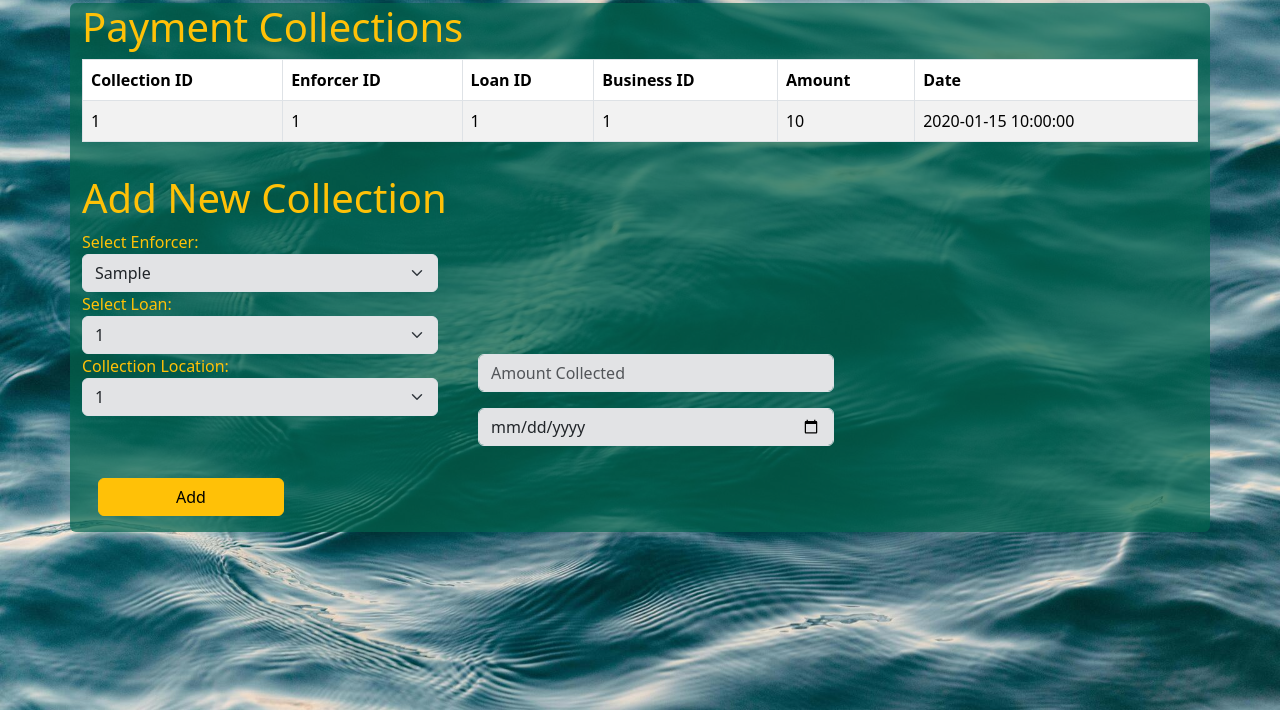
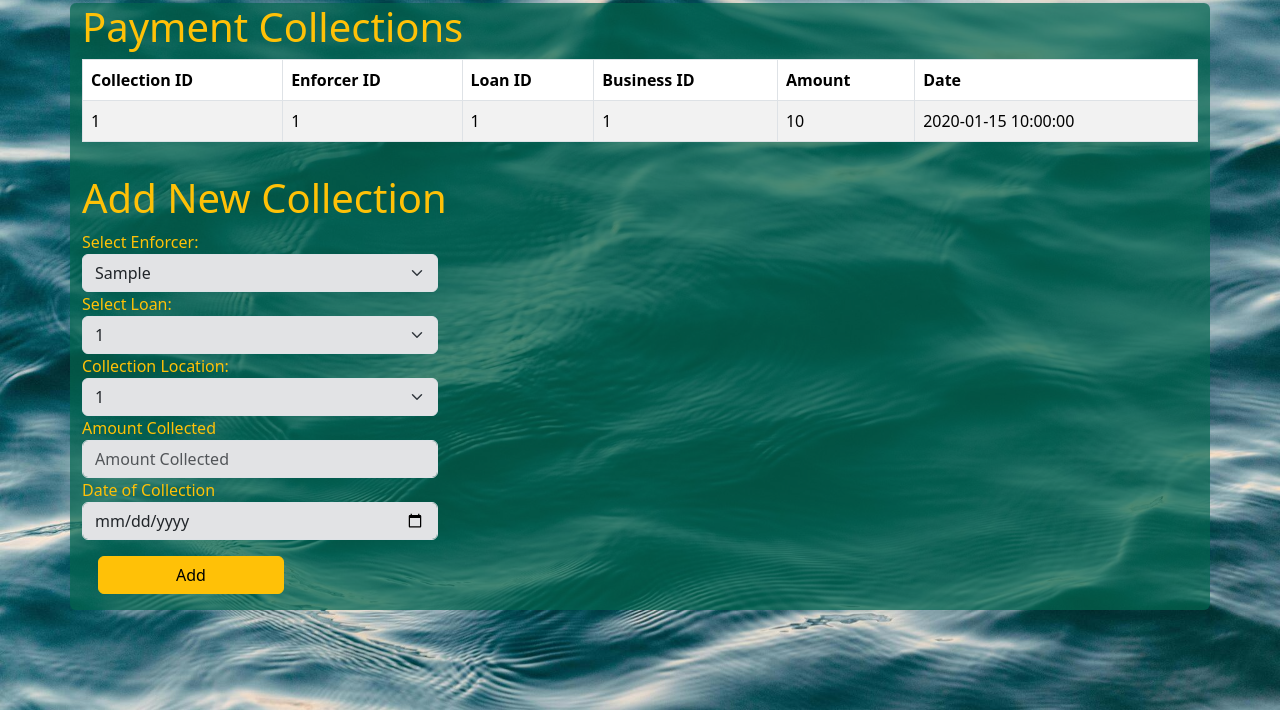
Before and after one commit to cbridgesosu/WeHeartLoanSharking, a Flask app: template templates/add_collection.j2 in a window 1280 px wide. Shown: the part 90-800 px from the top of the page. Run offline with Flask 3, Linux system fonts and the light colour scheme; the template is opened without the code that fills it: most values are stand-ins (such as "Sample title", 1, 10 or a date in 2020); some libraries are stand-ins or nearby versions.

Commit message:
Changed divs on collection page so UI elements are stacked.

```diff
--- a/templates/add_collection.j2
+++ b/templates/add_collection.j2
@@ -50,10 +50,6 @@
                             <option value={{ loan["loanID"] }} label={{ loan["loanID"] }}>{{ loan["loanID"] }}</option>
                         {% endfor %}
                     </select>
-                </div>
-            </div>
-            <div class="row">
-                <div class="col-4">
                     <label for="select_location">Collection Location:</label>
                     <select class="form-select bg-secondary-subtle" id="select_location" name="select_location">
                         {% for location in locations %}
@@ -61,9 +57,13 @@
                         {% endfor %}
                     </select>
                 </div>
+            </div>
+            <div class="row">
                 <div class="col-4">
-                    <input class="form-control mx-3 mb-3 bg-secondary-subtle" type="number" name="amount_collected" placeholder="Amount Collected" required=True />
-                    <input class="form-control mx-3 mb-3 bg-secondary-subtle" type="date" name="date_of_collection" required=True />
+                    <label for="amount_collected">Amount Collected</label>
+                    <input class="form-control bg-secondary-subtle" type="number" name="amount_collected" placeholder="Amount Collected" required=True />
+                    <label for="date_of_collection">Date of Collection</label>
+                    <input class="form-control bg-secondary-subtle" type="date" name="date_of_collection" required=True />
                 </div>
             </div>
             <button class="btn btn-warning col-2 mx-3 mt-3" type="submit">Add</button>
```
